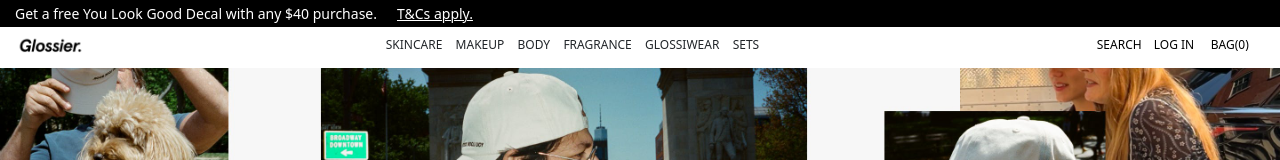
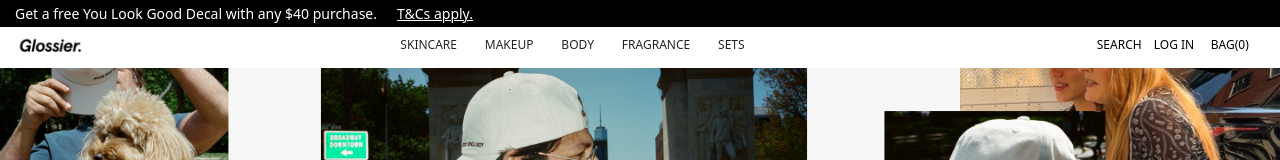
Before and after one commit to FrontEnd-Team3/pair2, a React (Create React App) app in the folder pair2page/: page / in a window 1280 px wide. Shown: the top 160 px of the page. Built offline with nearby package versions, Linux system fonts and the light colour scheme.

Commit message:
navbar 상세 구현 완료

```diff
--- a/pair2page/src/App.js
+++ b/pair2page/src/App.js
@@ -3,13 +3,16 @@ import React from 'react'
 import 'bootstrap/dist/css/bootstrap.css'
 import router from './routes/routing'
 import { RouterProvider } from 'react-router-dom'
+import NavStoreProvider from './context/navcontent'
 
 function App() {
 	const routing = router
 	return (
-		<div className="Apps">
-			<RouterProvider router={router} />
-		</div>
+		<NavStoreProvider>
+			<div className="Apps">
+				<RouterProvider router={router} />
+			</div>
+		</NavStoreProvider>
 	)
 }
 
--- a/pair2page/src/components/nav-bar/index.js
+++ b/pair2page/src/components/nav-bar/index.js
@@ -1,23 +1,72 @@
-import React, { useState } from 'react'
+import React, { useEffect, useRef, useState } from 'react'
 import styled from 'styled-components'
 import { Collapse, Navbar, Nav, NavItem } from 'reactstrap'
+import { useNav } from '../../context/navcontent'
+import NavDetail from '../../data/navbar-data.json'
 
 const NavBar = args => {
 	const [isOpen, setIsOpen] = useState(false)
+	// const [selectedMenu, setSelectedMenu] = useState('SKINCARE')
+	const { content, setContent, initialValue } = useNav()
+	const selectedVal = useRef(content)
 
-	const handleToggleOpen = () => setIsOpen(true)
-	const handleToggleClose = () => setIsOpen(false)
+	const [headerImage, setHeaderImage] = useState('img/main-logo.png')
+
+	const handleLogoChange = () => {
+		setHeaderImage('img/main-img1.png')
+	}
+
+	const handleLogoReset = () => {
+		setHeaderImage('img/main-logo.png')
+	}
+
+	const handleToggleOpen = e => {
+		// console.log(e.target.id)
+		if (NavDetail.NavMenus.find(el => el.name === e.target.id)) {
+			selectedVal.current = NavDetail.NavMenus.find(
+				el => el.name === e.target.id,
+			)
+			setContent(selectedVal.current)
+		}
+		setIsOpen(true)
+	}
+
+	useEffect(() => {
+		if (content) {
+			selectedVal.current = content
+		} else {
+			selectedVal.current = initialValue
+		}
+	}, [content])
+
+	const handleToggleClose = () => {
+		// setContent(initialValue)
+		setIsOpen(false)
+	}
 	return (
 		<Container>
 			<Navbar {...args}>
-				<HeaderLogo src="img/main-logo.png" />
-				<CenterMenuList onMouseEnter={handleToggleOpen}>
-					<EachMenu>SKINCARE</EachMenu>
-					<EachMenu>MAKEUP</EachMenu>
-					<EachMenu>BODY</EachMenu>
-					<EachMenu>FRAGRANCE</EachMenu>
-					<EachMenu>GLOSSIWEAR</EachMenu>
-					<EachMenu>SETS</EachMenu>
+				<HeaderLogo
+					src={headerImage}
+					onMouseEnter={handleLogoChange}
+					onMouseLeave={handleLogoReset}
+				/>
+				<CenterMenuList>
+					<EachMenu onMouseEnter={handleToggleOpen} id="SKINCARE">
+						SKINCARE
+					</EachMenu>
+					<EachMenu onMouseEnter={handleToggleOpen} id="MAKEUP">
+						MAKEUP
+					</EachMenu>
+					<EachMenu onMouseEnter={handleToggleOpen} id="BODY">
+						BODY
+					</EachMenu>
+					<EachMenu onMouseEnter={handleToggleOpen} id="FRAGRANCE">
+						FRAGRANCE
+					</EachMenu>
+					<EachMenu onMouseEnter={handleToggleOpen} id="SETS">
+						SETS
+					</EachMenu>
 				</CenterMenuList>
 				<HeaderBottom>
 					<HeaderMenuList>
@@ -53,11 +102,21 @@ const NavBar = args => {
 								</NavContents>
 							</NavItem>
 							<NavItem>
-								{/* 마우스 올라간 메뉴마다 다른 상세 메뉴 보이도록! */}
-								detail
-							</NavItem>
-							<NavItem>
-								<NavImage src="img/menu-dropdown-img0.png" />
+								{/* <OneNav selectedMenu={selectedMenu} /> */}
+								<OneContainer>
+									<Lists>
+										{selectedVal.current.menulist.map((menu, i) => (
+											<List key={i}>{menu}</List>
+										))}
+									</Lists>
+									<div>
+										<NavImage src={selectedVal.current.imageURL} />
+										<NavImageInfo>
+											{selectedVal.current.imageDescription}
+											<Arrow src="img/arrow.png" />
+										</NavImageInfo>
+									</div>
+								</OneContainer>
 							</NavItem>
 						</NavContainer>
 					</Nav>
@@ -109,7 +168,6 @@ const NavContents = styled.div`
 	font-size: 15px;
 	line-height: 5px;
 	margin-bottom: 50px;
-
 	font-weight: 300;
 	letter-spacing: -0.5px;
 `
@@ -133,8 +191,42 @@ const HeaderButton = styled.button`
 		text-decoration: underline 1px;
 	}
 `
+//
+
+const OneContainer = styled.div`
+	display: flex;
+`
+
+const Lists = styled.ul`
+	width: 800px;
+	list-style: none;
+	font-size: 15px;
+
+	font-weight: 300;
+`
+
+const List = styled.li`
+	:hover {
+		text-decoration: underline 0.5px;
+	}
+`
 
 const NavImage = styled.img`
 	width: 221px;
 	height: 276px;
 `
+
+const NavImageInfo = styled.p`
+	margin-top: 10px;
+	font-size: 14px;
+	:hover {
+		text-decoration: underline 0.5px;
+	}
+`
+
+const Arrow = styled.img`
+	position: absolute;
+	right: 30px;
+	width: 15px;
+	height: 15px;
+`
--- /dev/null
+++ b/pair2page/src/context/navcontent.js
@@ -0,0 +1,20 @@
+import { createContext, useContext, useState } from 'react'
+import NavDetail from '../data/navbar-data.json'
+
+const initialValue = NavDetail.NavMenus[0]
+
+export const useNav = () => useContext(NavStore)
+
+const NavStore = createContext()
+
+const NavStoreProvider = ({ children }) => {
+	const [content, setContent] = useState(initialValue)
+
+	return (
+		<NavStore.Provider value={{ content, setContent, initialValue }}>
+			{children}
+		</NavStore.Provider>
+	)
+}
+
+export default NavStoreProvider
--- a/pair2page/src/data/navbar-data.json
+++ b/pair2page/src/data/navbar-data.json
@@ -0,0 +1,52 @@
+{
+	"NavMenus": [
+		{
+			"name": "SKINCARE",
+			"menulist": [
+				"All skincare",
+				"Cleansers",
+				"Balms",
+				"Treatments",
+				"Sunscreen",
+				"Moisturizers",
+				"Save with sets"
+			],
+			"imageURL": "img/menu-dropdown-img0.png",
+			"imageDescription": "Two ways to cleanse"
+		},
+		{
+			"name": "MAKEUP",
+			"menulist": [
+				"All makeup",
+				"Complexion",
+				"Brow",
+				"Eye",
+				"Cheek",
+				"Lip",
+				"Tools",
+				"Makeup removers",
+				"Save with sets"
+			],
+			"imageURL": "img/menu-dropdown-img1.jpg",
+			"imageDescription": "The Aimee Song Edit"
+		},
+		{
+			"name": "BODY",
+			"menulist": ["All body", "Save with sets"],
+			"imageURL": "img/menu-dropdown-img2.jpg",
+			"imageDescription": "Love Your Shower"
+		},
+		{
+			"name": "FRAGRANCE",
+			"menulist": ["All fragrance"],
+			"imageURL": "img/menu-dropdown-img3.jpg",
+			"imageDescription": "The World of Glossier You"
+		},
+		{
+			"name": "SETS",
+			"menulist": ["All sets", "Makeup sets", "Skincare sets", "Body sets"],
+			"imageURL": "img/menu-dropdown-img4.jpg",
+			"imageDescription": "More You on the Go"
+		}
+	]
+}
```
Also changed, not shown: pair2page/public/img/arrow.png (added), pair2page/public/img/glossier-ylgcap-carousel-02.jpg (added).
